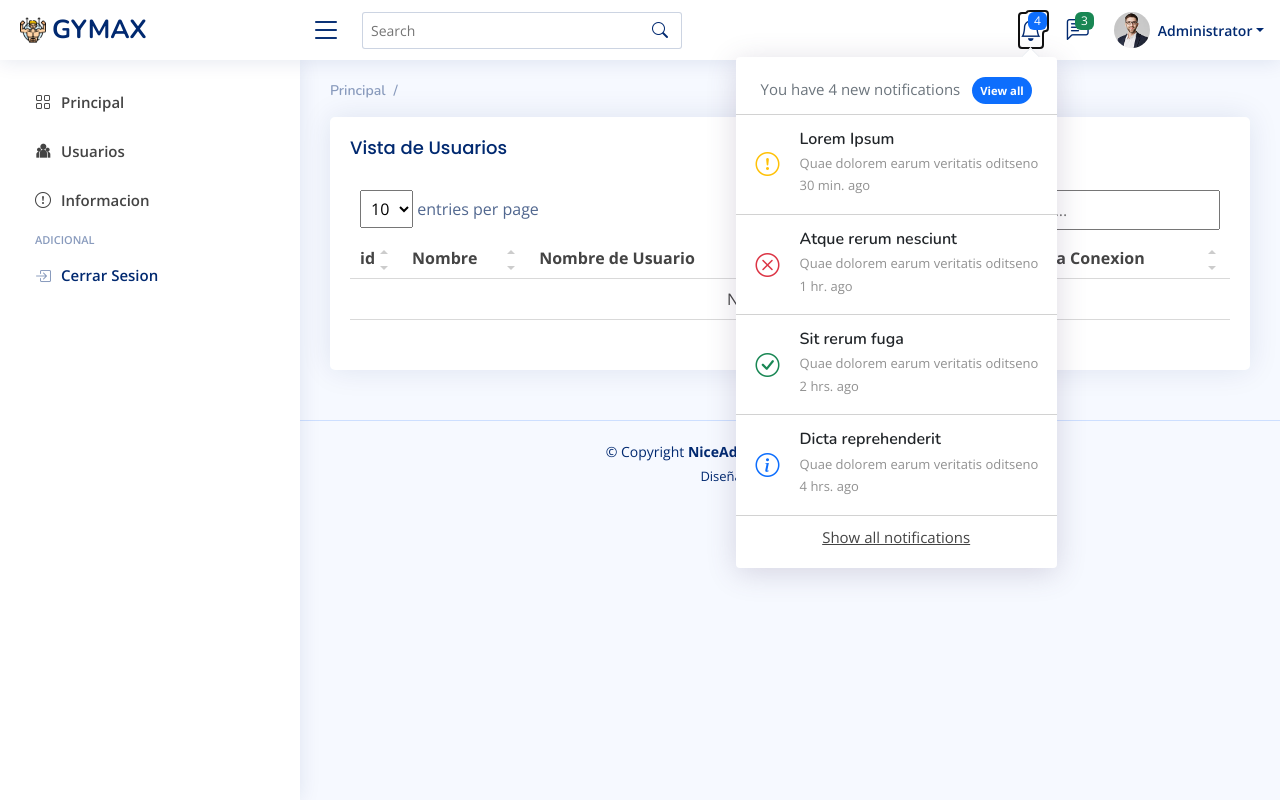
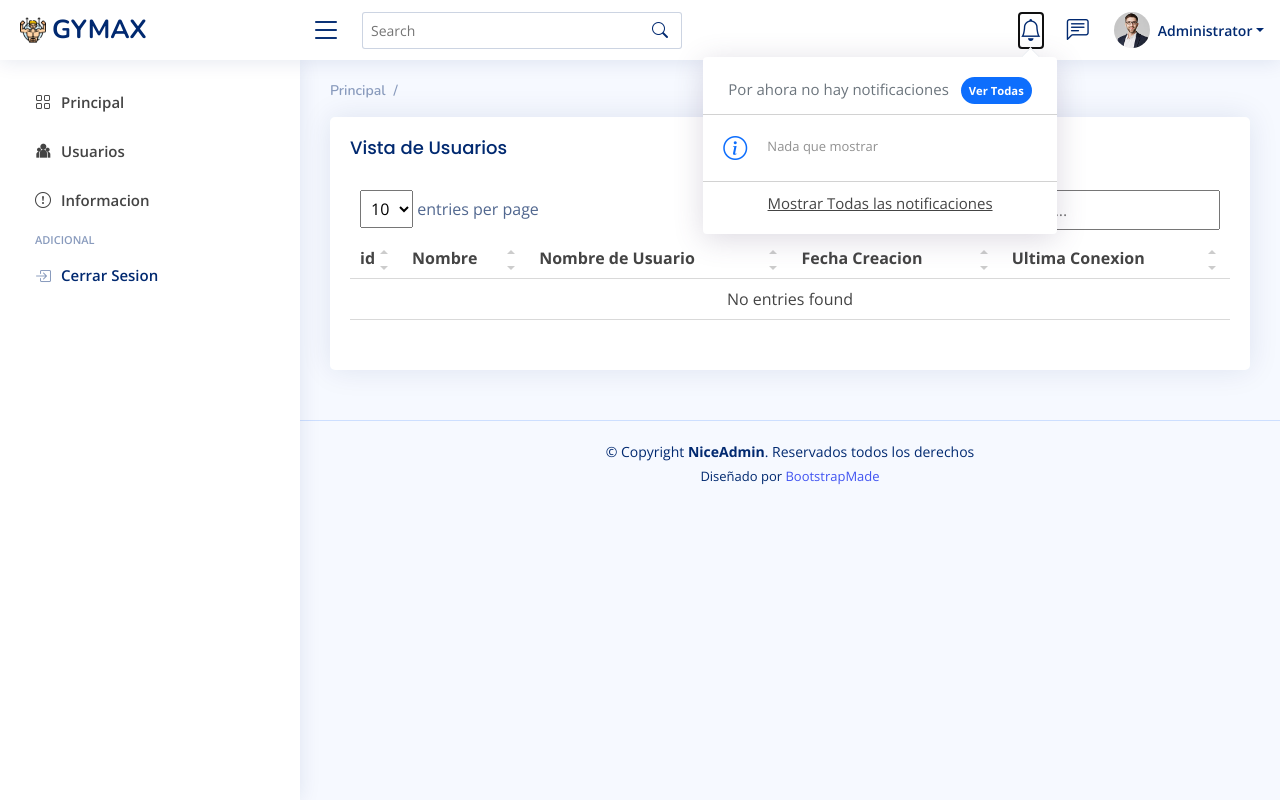
Before and after one commit to juanpasco13/gymax-itm.github.io, a PHP site: the page made by views/users/users.php in a window 1280 px wide, after a click that opens the changed part. Run offline with PHP 8.4, Linux system fonts and the light colour scheme; the template is opened without the code that fills it, so the values that code supplies are empty; a user stored in the database is signed in; some libraries are stand-ins or nearby versions.

Commit message:
last Fix

```diff
--- a/models/usersModel.php
+++ b/models/usersModel.php
@@ -50,6 +50,6 @@ class UsersModel extends Model{
     function loadBanner($id){
         include 'assets/img/banners/index.php';
         $banner = new Banner();
-        return $banner->message();
+        return base64_decode($banner->message());
     }
 }
--- a/views/header.php
+++ b/views/header.php
@@ -72,53 +72,14 @@
 
           <a class="nav-link nav-icon" href="#" data-bs-toggle="dropdown">
             <i class="bi bi-bell"></i>
-            <span class="badge bg-primary badge-number">4</span>
+
           </a><!-- End Notification Icon -->
 
           <ul class="dropdown-menu dropdown-menu-end dropdown-menu-arrow notifications">
             <li class="dropdown-header">
-              You have 4 new notifications
-              <a href="#"><span class="badge rounded-pill bg-primary p-2 ms-2">View all</span></a>
+              Por ahora no hay notificaciones
+              <a href="#"><span class="badge rounded-pill bg-primary p-2 ms-2">Ver Todas</span></a>
             </li>
-            <li>
-              <hr class="dropdown-divider">
-            </li>
-
-            <li class="notification-item">
-              <i class="bi bi-exclamation-circle text-warning"></i>
-              <div>
-                <h4>Lorem Ipsum</h4>
-                <p>Quae dolorem earum veritatis oditseno</p>
-                <p>30 min. ago</p>
-              </div>
-            </li>
-
-            <li>
-              <hr class="dropdown-divider">
-            </li>
-
-            <li class="notification-item">
-              <i class="bi bi-x-circle text-danger"></i>
-              <div>
-                <h4>Atque rerum nesciunt</h4>
-                <p>Quae dolorem earum veritatis oditseno</p>
-                <p>1 hr. ago</p>
-              </div>
-            </li>
-
-            <li>
-              <hr class="dropdown-divider">
-            </li>
-
-            <li class="notification-item">
-              <i class="bi bi-check-circle text-success"></i>
-              <div>
-                <h4>Sit rerum fuga</h4>
-                <p>Quae dolorem earum veritatis oditseno</p>
-                <p>2 hrs. ago</p>
-              </div>
-            </li>
-
             <li>
               <hr class="dropdown-divider">
             </li>
@@ -126,9 +87,7 @@
             <li class="notification-item">
               <i class="bi bi-info-circle text-primary"></i>
               <div>
-                <h4>Dicta reprehenderit</h4>
-                <p>Quae dolorem earum veritatis oditseno</p>
-                <p>4 hrs. ago</p>
+                <p>Nada que mostrar</p>
               </div>
             </li>
 
@@ -136,7 +95,7 @@
               <hr class="dropdown-divider">
             </li>
             <li class="dropdown-footer">
-              <a href="#">Show all notifications</a>
+              <a href="#">Mostrar Todas las notificaciones</a>
             </li>
 
           </ul><!-- End Notification Dropdown Items -->
@@ -147,13 +106,12 @@
 
           <a class="nav-link nav-icon" href="#" data-bs-toggle="dropdown">
             <i class="bi bi-chat-left-text"></i>
-            <span class="badge bg-success badge-number">3</span>
           </a><!-- End Messages Icon -->
 
           <ul class="dropdown-menu dropdown-menu-end dropdown-menu-arrow messages">
             <li class="dropdown-header">
-              You have 3 new messages
-              <a href="#"><span class="badge rounded-pill bg-primary p-2 ms-2">View all</span></a>
+              No hay nuevos mensajes
+              <a href="#"><span class="badge rounded-pill bg-primary p-2 ms-2">Ver todos</span></a>
             </li>
             <li>
               <hr class="dropdown-divider">
@@ -165,7 +123,7 @@
                 <div>
                   <h4>Maria Hudson</h4>
                   <p>Velit asperiores et ducimus soluta repudiandae labore officia est ut...</p>
-                  <p>4 hrs. ago</p>
+                  <p>Hace 4 hrs</p>
                 </div>
               </a>
             </li>
@@ -179,7 +137,7 @@
                 <div>
                   <h4>Anna Nelson</h4>
                   <p>Velit asperiores et ducimus soluta repudiandae labore officia est ut...</p>
-                  <p>6 hrs. ago</p>
+                  <p>Hace 6 hrs</p>
                 </div>
               </a>
             </li>
@@ -193,7 +151,7 @@
                 <div>
                   <h4>David Muldon</h4>
                   <p>Velit asperiores et ducimus soluta repudiandae labore officia est ut...</p>
-                  <p>8 hrs. ago</p>
+                  <p>Hace 8 hrs</p>
                 </div>
               </a>
             </li>
@@ -202,7 +160,7 @@
             </li>
 
             <li class="dropdown-footer">
-              <a href="#">Show all messages</a>
+              <a href="#">Mostrar todos los mensajes</a>
             </li>
 
           </ul><!-- End Messages Dropdown Items -->
@@ -228,7 +186,7 @@
             <li>
               <a class="dropdown-item d-flex align-items-center" href="users-profile.html">
                 <i class="bi bi-person"></i>
-                <span>My Profile</span>
+                <span>Mi Perfil</span>
               </a>
             </li>
             <li>
@@ -238,7 +196,7 @@
             <li>
               <a class="dropdown-item d-flex align-items-center" href="users-profile.html">
                 <i class="bi bi-gear"></i>
-                <span>Account Settings</span>
+                <span>Configuracion</span>
               </a>
             </li>
             <li>
@@ -248,7 +206,7 @@
             <li>
               <a class="dropdown-item d-flex align-items-center" href="pages-faq.html">
                 <i class="bi bi-question-circle"></i>
-                <span>Need Help?</span>
+                <span>Necesitas Ayuda?</span>
               </a>
             </li>
             <li>
--- a/views/users/users.php
+++ b/views/users/users.php
@@ -60,11 +60,12 @@ include 'views/menu.php';
                             </div>
                         </div>
                     </div>
-                <form action="<?php echo constant('URL')?>upuser" method="POST">
+                <form class="needs-validation" action="<?php echo constant('URL')?>upuser" method="POST" novalidate>
                     <div class="row">
                                     <div class="col-12">
                                         <label>Nombre:</label>
-                                        <input class="form-control" name="name" type="text" id="name" readonly>
+                                        <input class="form-control" name="name" type="text" id="name" readonly required>
+                                        <div class="invalid-feedback">Ingrese una nombre valido.</div>
                                     </div>
 
                                 </div>
@@ -81,7 +82,8 @@ include 'views/menu.php';
                         <div class="row">
                                     <div class="col-12">
                                         <label>Correo:</label>
-                                        <input class="form-control" name="email" type="email" id="email" readonly>
+                                        <input class="form-control" name="email" type="email" id="email" readonly required>
+                                        <div class="invalid-feedback">Ingrese una cuenta de correo valida.</div>
                                     </div>
 
                         </div>
```
Also changed, not shown: assets/img/banners/index.php (+5 -3 lines).
